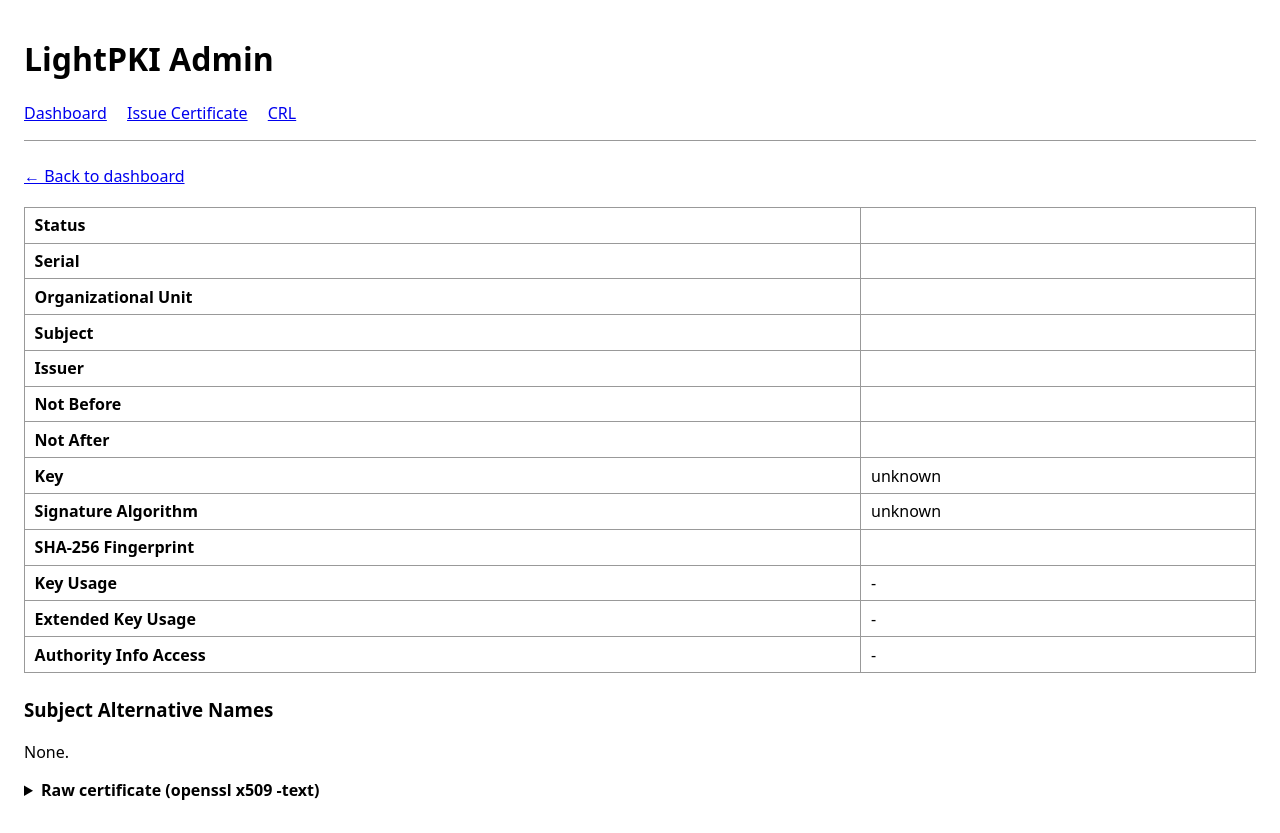
After one commit to platini2/lightpki, a Python web app: template admin/templates/cert_view.html in a window 1280 px wide. The commit adds this page. Run offline with Jinja, Linux system fonts and the light colour scheme; the template is opened without the code that fills it, so the values that code supplies are empty.

Commit message:
Add a friendly certificate detail/decode view to the admin UI
New /cert/<serial> route + cert_view.html template: a human-readable
decode of a certificate (subject, issuer, validity, key algorithm/
size, signature algorithm, SHA-256 fingerprint, key usage, extended
key usage, Authority Info Access, full SAN list), with the raw
`openssl x509 -text` output available in a collapsible <details> for
anyone who wants it. Available for every certificate regardless of
status (including revoked, for audit purposes).

Dashboard: each row's CN is now a link to this page, plus an explicit
View link in the actions column.

Reuses the same openssl-shell-out pattern as ca_info()/inspect_cert()
rather than parsing certs with a new dependency.

Verified: valid, revoked, and multi-SAN/EC certs all render correctly
(fingerprint, key type, full SAN list, revocation date where
applicable); unauthenticated access 401s; a malformed/path-traversal
serial and an unknown serial both 404 without reaching the view logic.

```diff
--- a/admin/static/style.css
+++ b/admin/static/style.css
@@ -69,3 +69,24 @@ input, select {
 .status-expiring-soon { color: #b45309; font-weight: 600; }
 
 .inline-form { display: inline-block; margin-right: 0.4rem; }
+
+code {
+  font-family: ui-monospace, SFMono-Regular, Menlo, monospace;
+  word-break: break-all;
+}
+
+details {
+  margin-top: 1rem;
+}
+
+details summary {
+  cursor: pointer;
+  font-weight: 600;
+}
+
+pre {
+  overflow-x: auto;
+  padding: 0.75rem;
+  border: 1px solid var(--border);
+  border-radius: 4px;
+}
--- /dev/null
+++ b/admin/templates/cert_view.html
@@ -0,0 +1,45 @@
+{% extends "base.html" %}
+{% block title %}{{ entry.cn }} - LightPKI Admin{% endblock %}
+{% block content %}
+<p><a href="{{ url_for('dashboard') }}">&larr; Back to dashboard</a></p>
+<h2>{{ entry.cn }}</h2>
+
+<table>
+  <tr><th>Status</th><td><span class="status status-{{ entry.status|lower|replace(' ', '-') }}">{{ entry.status }}</span></td></tr>
+  <tr><th>Serial</th><td>{{ details.serial or entry.serial }}</td></tr>
+  <tr><th>Organizational Unit</th><td>{{ entry.ou }}</td></tr>
+  <tr><th>Subject</th><td>{{ details.subject }}</td></tr>
+  <tr><th>Issuer</th><td>{{ details.issuer }}</td></tr>
+  <tr><th>Not Before</th><td>{{ details.not_before }}</td></tr>
+  <tr><th>Not After</th><td>{{ details.not_after }}</td></tr>
+  {% if entry.revoked_at %}
+  <tr><th>Revoked At</th><td>{{ entry.revoked_at }}</td></tr>
+  {% endif %}
+  <tr><th>Key</th><td>{{ details.key_algo or "unknown" }}</td></tr>
+  <tr><th>Signature Algorithm</th><td>{{ details.sig_algo or "unknown" }}</td></tr>
+  <tr><th>SHA-256 Fingerprint</th><td><code>{{ details.fingerprint_sha256 }}</code></td></tr>
+  <tr><th>Key Usage</th><td>{{ details.key_usage or "-" }}</td></tr>
+  <tr><th>Extended Key Usage</th><td>{{ details.ext_key_usage or "-" }}</td></tr>
+  <tr><th>Authority Info Access</th><td>{{ details.aia or "-" }}</td></tr>
+</table>
+
+<h3>Subject Alternative Names</h3>
+{% if details.sans %}
+<ul>
+  {% for san in details.sans %}
+  <li>{{ san }}</li>
+  {% endfor %}
+</ul>
+{% else %}
+<p>None.</p>
+{% endif %}
+
+{% if entry.bundle %}
+<p><a href="{{ url_for('download', filename=entry.bundle) }}">Download bundle (cert + key + chain)</a></p>
+{% endif %}
+
+<details>
+  <summary>Raw certificate (openssl x509 -text)</summary>
+  <pre>{{ details.raw_text }}</pre>
+</details>
+{% endblock %}
--- a/admin/templates/dashboard.html
+++ b/admin/templates/dashboard.html
@@ -27,7 +27,7 @@
     </tr>
     {% for c in certs %}
     <tr>
-      <td>{{ c.cn }}</td>
+      <td><a href="{{ url_for('view_cert', serial=c.serial) }}">{{ c.cn }}</a></td>
       <td>{{ c.ou }}</td>
       <td>{{ c.serial }}</td>
       <td><span class="status status-{{ c.status|lower|replace(' ', '-') }}">{{ c.status }}</span></td>
@@ -41,6 +41,7 @@
         {% endif %}
       </td>
       <td>
+        <a class="inline-form" href="{{ url_for('view_cert', serial=c.serial) }}">View</a>
         {% if c.status in ["Valid", "Expiring Soon"] %}
         <form class="inline-form" method="post" action="{{ url_for('revoke', serial=c.serial) }}" onsubmit="return confirm('Revoke certificate for {{ c.cn }}?');">
           <input type="hidden" name="csrf_token" value="{{ csrf_token() }}">
```
Also changed, not shown: admin/app.py (+85 -0 lines), README.md.
